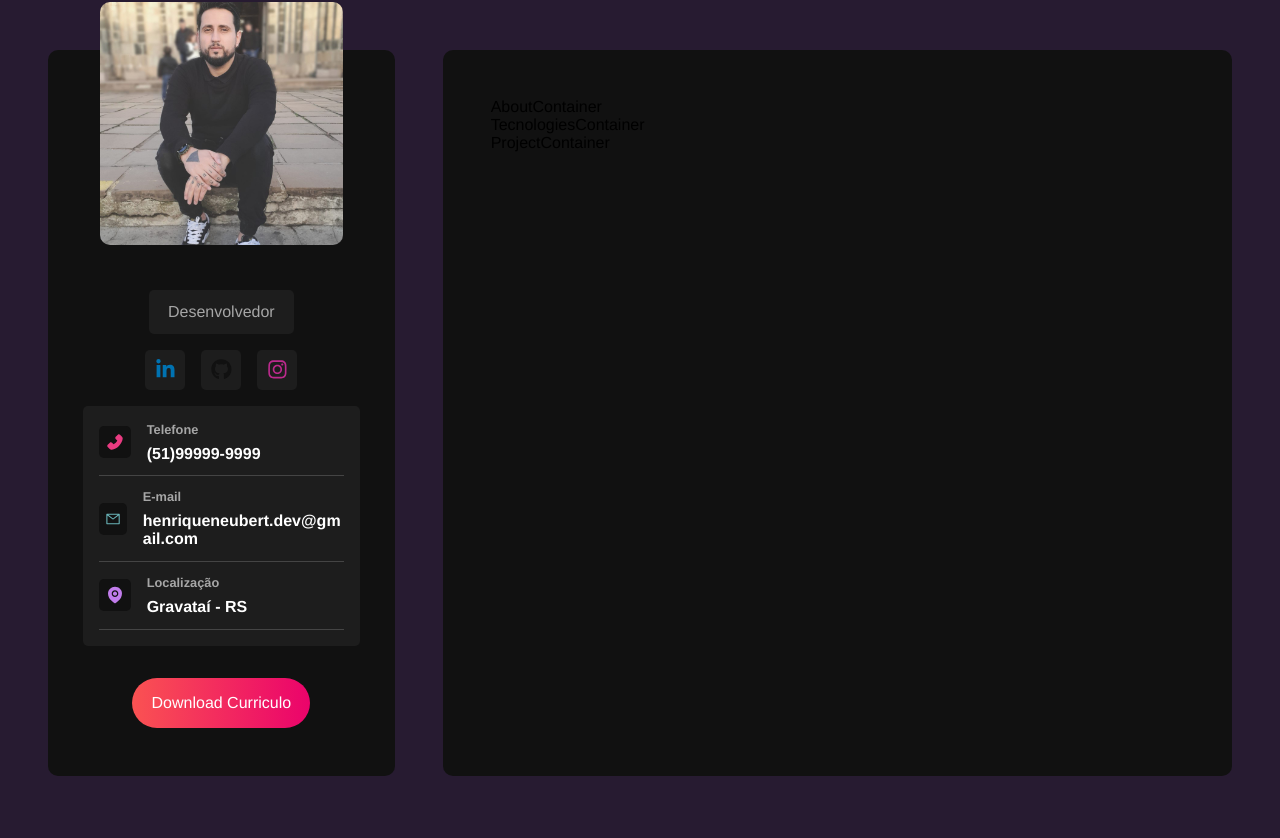
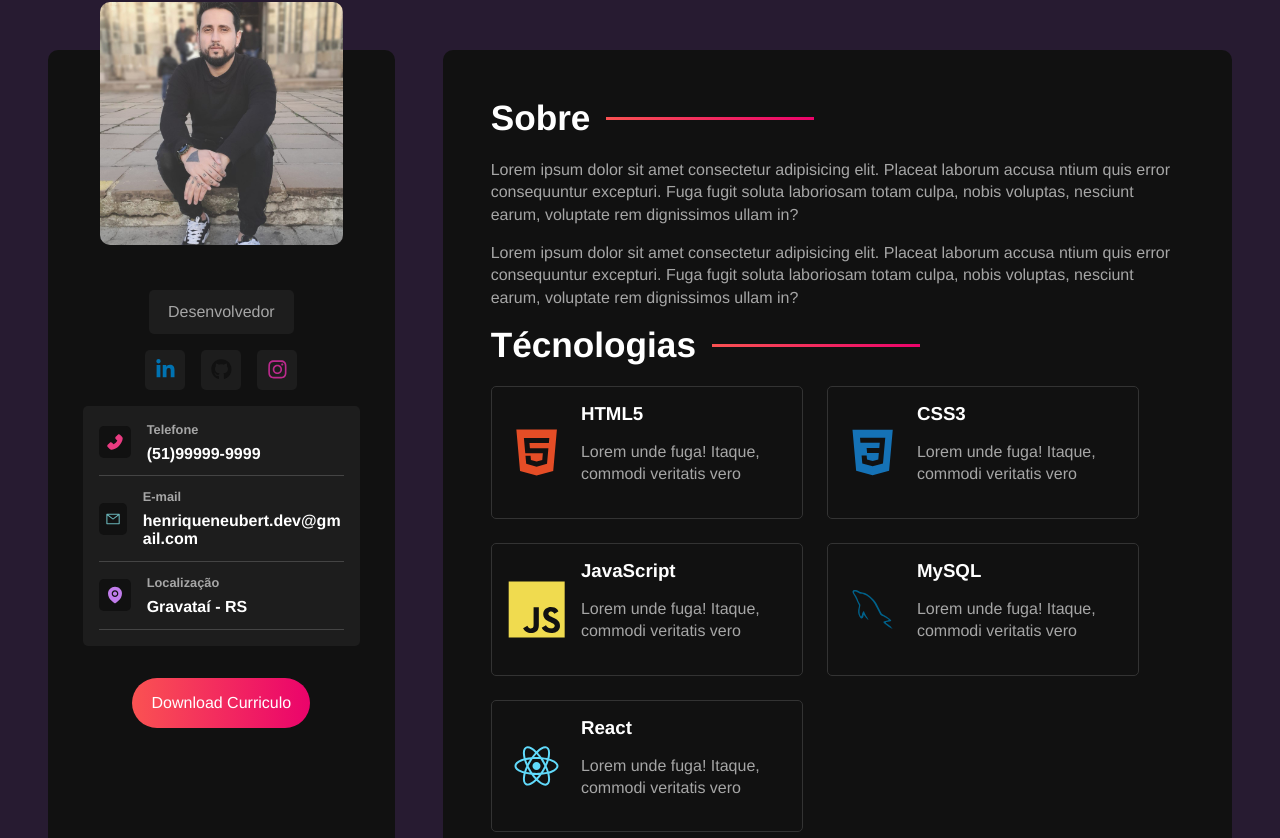
Before and after one commit to HenriqueNeubert/study-react-portfolio, a React (Vite) app: page / in a window 1280 px wide. Shown: the part 202-1040 px from the top of the page. Built offline with nearby package versions, Linux system fonts and the light colour scheme.

Commit message:
feat: created MainContent and finished project

```diff
--- a/src/components/AboutContainer.jsx
+++ b/src/components/AboutContainer.jsx
@@ -1,10 +1,26 @@
-import React from 'react';
-
 const AboutContainer = () => {
   return (
-    <div>
-      AboutContainer
-    </div>
+    <section className="about-container">
+      <h2>Sobre</h2>
+      <p>
+        Lorem ipsum dolor sit amet consectetur
+        adipisicing elit. Placeat laborum accusa
+        ntium quis error consequuntur excepturi.
+        Fuga fugit soluta laboriosam totam culpa,
+        nobis voluptas, nesciunt earum, voluptate
+        rem dignissimos ullam in?
+      </p>
+      <p>
+        Lorem ipsum dolor sit amet consectetur
+        adipisicing elit. Placeat laborum accusa
+        ntium quis error consequuntur excepturi.
+        Fuga fugit soluta laboriosam totam culpa,
+        nobis voluptas, nesciunt earum, voluptate
+        rem dignissimos ullam in?
+      </p>
+
+
+    </section>
   )
 }
 
--- a/src/components/MainContent.jsx
+++ b/src/components/MainContent.jsx
@@ -1,6 +1,6 @@
 import '../styles/components/maincontent.sass'
 import AboutContainer from './AboutContainer'
-import TecnologiesContainer from './TecnologiesContainer'
+import TechnologiesContainer from './TechnologiesContainer'
 import ProjectContainer from './ProjectContainer'
 import React from 'react'
 
@@ -8,7 +8,7 @@
   return (
     <main id='main-content'>
       <AboutContainer />
-      <TecnologiesContainer />
+      <TechnologiesContainer />
       <ProjectContainer />
     </main>
   )
--- a/src/components/ProjectContainer.jsx
+++ b/src/components/ProjectContainer.jsx
@@ -2,9 +2,17 @@
 
 const ProjectContainer = () => {
   return (
-    <div>
-      ProjectContainer
-    </div>
+    <srction id="project-container">
+      <h2>Projetos</h2>
+      <p>
+        Lorem ipsum dolor sit amet consectetur adipisicing elit.
+        Consequuntur blanditiis inventore, veritatis quasi dolor
+        es ut asperiores doloribus harum, quibusdam temporibus n
+        isi? Neque eum facilis, fugiat quod quas inventore nobis
+        dignissimos?
+      </p>
+      <a href="#" className='btn'>Ver Projetos</a>
+    </srction>
   )
 }
 
--- /dev/null
+++ b/src/components/TechnologiesContainer.jsx
@@ -0,0 +1,44 @@
+import '../styles/components/technologiescontainer.sass'
+import {
+  DiHtml5,
+  DiCss3,
+  DiJsBadge,
+  // DiNodeJsSmall,
+  DiMysql,
+  DiReact
+} from 'react-icons/di'
+import React from 'react';
+
+const technologies = [
+  { id: "html", name: "HTML5", icon: <DiHtml5 /> },
+  { id: "css", name: "CSS3", icon: <DiCss3 /> },
+  { id: "js", name: "JavaScript", icon: <DiJsBadge /> },
+  // { id: "node", name: "Node.js", icon: <DiNodeJsSmall /> },
+  { id: "mysql", name: "MySQL", icon: <DiMysql /> },
+  { id: "react", name: "React", icon: <DiReact /> }
+]
+
+const TechnologiesContainer = () => {
+  return (
+    <section className='technologies-container'>
+      <h2>Técnologias</h2>
+      <div className='technologies-grid'>
+
+        {technologies.map((tech) => (
+          <div className='technology-card' id={tech.id} key={tech.id}>
+            {tech.icon}
+            <div className='technology-info'>
+              <h3>{tech.name}</h3>
+              <p>
+                Lorem unde fuga! Itaque, commodi veritatis vero
+              </p>
+            </div>
+          </div>
+        ))}
+
+      </div>
+    </section>
+  )
+}
+
+export default TechnologiesContainer;
--- a/src/components/TecnologiesContainer.jsx
+++ /dev/null
@@ -1,11 +0,0 @@
-import React from 'react';
-
-const TecnologiesContainer = () => {
-  return (
-    <div>
-      TecnologiesContainer
-    </div>
-  )
-}
-
-export default TecnologiesContainer;
--- a/src/styles/components/maincontent.sass
+++ b/src/styles/components/maincontent.sass
@@ -1,4 +1,5 @@
 @use '../variables'
+@use '../mixins'
 
 #main-content
   flex: 2 1 0
@@ -6,3 +7,30 @@
 
   border-radius: variables.$container-border-radius
   background-color: variables.$bg-color
+
+  section
+    display: flex
+    flex-direction: column
+
+  h2
+    color: variables.$text-color
+    font-size: 2.2rem
+
+    gap: 1rem
+    margin-bottom: 1.3rem
+    @include mixins.center
+    justify-content: start
+
+    &::after
+      @include mixins.gradient-border
+
+  p
+    margin-bottom: 1rem
+
+    line-height: 1.4rem
+    color: variables.$text-color-secondary
+
+  .btn
+    display: inline-block
+    @include mixins.btn
+    align-self: start
--- /dev/null
+++ b/src/styles/components/technologiescontainer.sass
@@ -0,0 +1,49 @@
+@use "../variables"
+@use "../mixins"
+
+.technologies-container
+  margin-bottom: 1rem
+
+  .technologies-grid
+    display: flex
+    flex-wrap: wrap
+    gap: 1.5rem
+
+    .technology-card
+      @include mixins.center
+      gap: 1rem
+      padding: 1rem
+      border: 1px solid #333
+      width: 45%
+      border-radius: variables.$card-border-radius
+
+      h3
+        color: variables.$text-color
+        margin-bottom: 1rem
+
+      svg
+        font-size: 6rem
+
+    #html
+      svg
+        color: #e44d26
+
+    #css
+      svg
+        color: #1572b6
+
+    #js
+      svg
+        color: #f0db4f
+
+    // #node
+    //   svg
+    //     color: #83cd29
+
+    #mysql
+      svg
+        color: #00618a
+
+    #react
+      svg
+        color: #61dafb
--- a/src/styles/mixins.sass
+++ b/src/styles/mixins.sass
@@ -12,3 +12,11 @@
   border-radius: 3rem
   padding: 1rem 1.2rem
   background: variables.$gradient
+
+@mixin gradient-border
+  content: ''
+  width: 30%
+  height: 3px
+
+  position: relative
+  background: variables.$gradient
```
